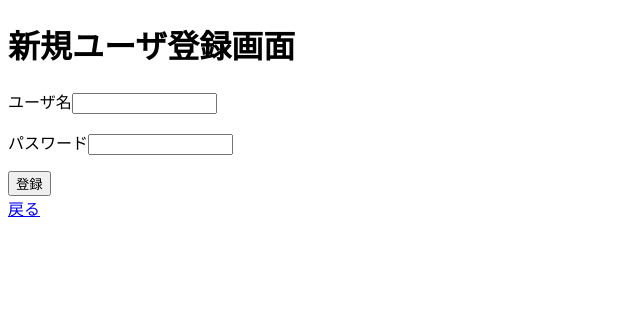
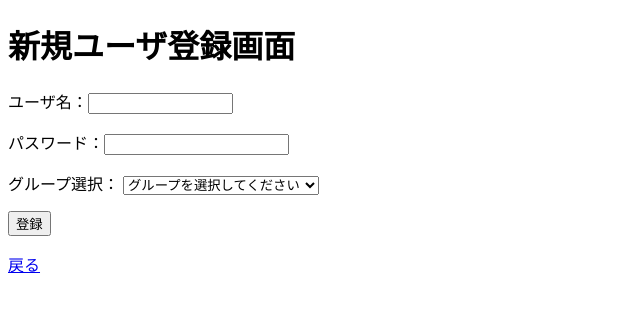
Before and after one commit to hyuga0315/anpontan, a Django app: page /mychat/createuser in a window 1280 px wide. Shown: the top 312 px of the page, without its empty margins (0-640 px from the left). Run offline with Django 5.2, Linux system fonts and the light colour scheme.

Commit message:
Update createuser.html

```diff
--- a/anpontan/mychat/templates/mychat/createuser.html
+++ b/anpontan/mychat/templates/mychat/createuser.html
@@ -1,19 +1,38 @@
 <!DOCTYPE html>
-<html>
+<html lang="ja">
 <head>
-<title>新規ユーザ登録画面</title>
+  <meta charset="UTF-8">
+  <title>新規ユーザ登録画面</title>
 </head>
+<body>
+  <h1>新規ユーザ登録画面</h1>
 
-<body>
-<h1>新規ユーザ登録画面</h1>
+  <form method="POST" action="{% url 'mychat:adduser' %}">
+    {% csrf_token %}
+    <p>ユーザ名：<input type="text" name="name" size="15" required></p>
+    <p>パスワード：<input type="password" name="password" required></p>
 
-{% csrf_token %}
-<p>ユーザ名<input type="text" name="name" size="15"></p>
-<p>パスワード<input type="text" name="password" size="15"></p>
+    <!-- グループ選択追加 -->
+    <p>グループ選択：
+      <select name="group" required>
+        <option value="" disabled selected>グループを選択してください</option>
+        <option value="1">起業ユーザ</option>
+        <option value="2">就活ユーザ</option>
+      </select>
+    </p>
 
-<input type="submit" value="登録">
-</form>
+    <input type="submit" value="登録">
+  </form>
 
-<div><a href="{% url 'mychat:start' %}">戻る</a></div>
+  <!-- 入力にエラーがあればここにメッセージが返される -->
+  {% if error_message %}
+  <ul>
+    {% for message in error_message %}
+    <li style="color:red">{{ message }}</li>
+    {% endfor %}
+  </ul>
+  {% endif %}
+
+  <p><a href="{% url 'mychat:start' %}">戻る</a></p>
 </body>
 </html>
```
